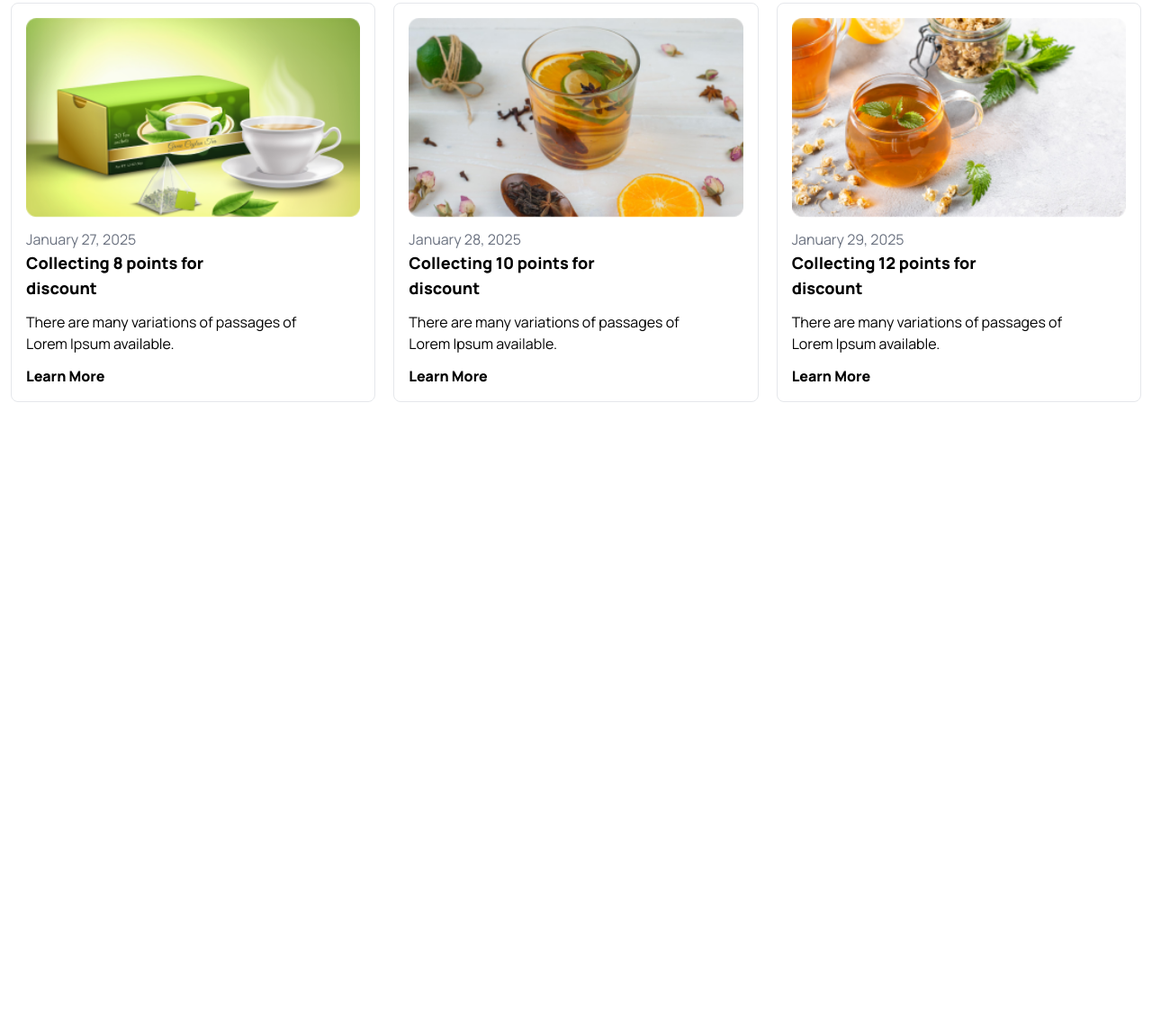
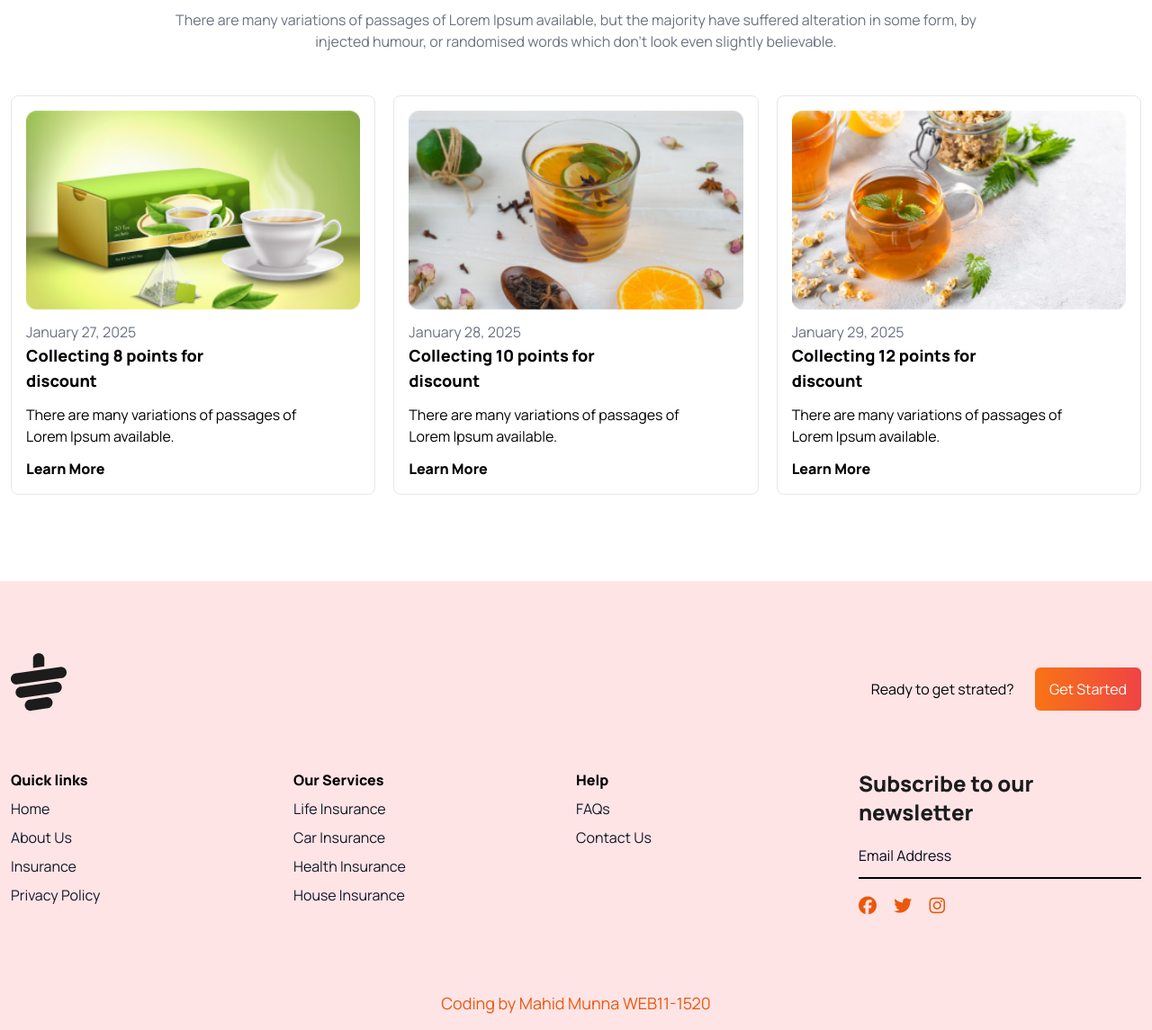
Before and after one commit to mahidmunna01/tea-house-website, a plain HTML site: page index.html in a window 1280 px wide. Shown: the part 1857-3002 px from the top of the page at 90% size. Before the commit the page ends 2304 px from the top, so only its background shows below. Drawn offline with nearby package versions, Linux system fonts and the light colour scheme; a web font is replaced by a local one.

Commit message:
Website Design Complete

```diff
--- a/index.html
+++ b/index.html
@@ -137,32 +137,40 @@
     </section>
 
     <!-- Product-card-two -->
-    <section class="px-3 pt-24 grid lg:grid-cols-2 gap-6">
+    <section class="px-3 pt-24 lg:pt-36 grid  lg:grid-cols-2 gap-6">
 
       <!-- left-side -->
-      <!-- <div class="grid lg:grid-cols-2 gap-0">
-             <div class="w-[238px] h-[136px] bg-gradient-to-r from-[#ec3c3ca4] to-[#df732bb4] rounded-lg"></div>
-             <div class="w-[238px]  bg-gradient-to-r from-[#ec3c3ca4] to-[#df732bb4] rounded-lg">
-               <img class="block mx-auto" src="images/fresh-1.png" alt="">
-             </div>
-             <div class="w-[238px]  bg-gradient-to-r from-[#ec3c3ca4] to-[#df732bb4] rounded-lg">
-               <img class="block mx-auto" src="images/fresh-2.png" alt="">
-             </div>
-            <div class="w-[238px] h-[136px] bg-gradient-to-r from-[#ec3c3ca4] to-[#df732bb4] rounded-lg"></div>
-          </div>  -->
+      <div class="grid grid-cols-2 grid-rows-3 gap-4">
+        <div
+          class="h-38 bg-gradient-to-r from-[#a81e1e2c] to-[#e268115a] rounded-lg  hover:from-orange-500 hover:to-red-500 cursor-pointer">
+        </div>
+        <div
+          class="bg-gradient-to-r from-yellow-200 to-[#df732bb4] rounded-lg row-span-2  hover:from-orange-500 hover:to-red-500 cursor-pointer">
+          <img class=" p-5 mx-auto" src="images/fresh-1.png" alt="">
+        </div>
+        <div
+          class=" bg-gradient-to-r from-gray-200 to-gray-200 rounded-lg row-span-2  hover:from-orange-500 hover:to-red-500 cursor-pointer">
+          <img class="p-5 mx-auto" src="images/fresh-2.png" alt="">
+        </div>
+        <div
+          class="h-38 bg-gradient-to-r from-[#a81e1e2c] to-[#e268115a] rounded-lg  hover:from-orange-500 hover:to-red-500 cursor-pointer">
+        </div>
+      </div>
       <!-- right-side -->
       <div>
         <h3 class="text-[#1C1C1C] text-2xl lg:text-4xl font-extrabold  mb-5">Great Tea, Freshly <br>Presented</h3>
-        <p class="text-gray-500 mb-5">The meaning of gong cha is chanese is to provide the best tea to emperor from all
+        <p class="text-gray-500 mb-6">The meaning of gong cha is chanese is to provide the best tea to emperor from all
           possessions . It represents the
           highest quality and self expectation. Establishing in 2006, Gong cha had been deeply appreciated by its
           custoers because
           of good words of mouth and unique customized service orginated from Taiwan.</p>
-        <h4 class="text-xl text-[#1C1C1C] font-extrabold  mb-5">Unique Taste</h4>
-        <p class="text-gray-500 mb-5">A Unique and different style from other teapots gives a luxurious and minimalist
+        <h4 class="text-xl text-[#1C1C1C] font-extrabold  mb-6">Unique Taste</h4>
+        <p class="text-gray-500 mb-5">A Unique and different style from other teapots gives a<br> luxurious and
+          minimalist
           impression</p>
-        <h4 class="text-xl text-[#1C1C1C] font-extrabold  mb-5">Premium Quality</h4>
-        <p class="text-gray-500 mb-5">Premium Quality that makes tea more elegant and more durable when you use it.</p>
+        <h4 class="text-xl text-[#1C1C1C] font-extrabold  mb-6">Premium Quality</h4>
+        <p class="text-gray-500 mt-6">Premium Quality that makes tea more elegant and more <br> durable when you use it.
+        </p>
       </div>
     </section>
     <!-- News Section -->
@@ -202,7 +210,66 @@
         </div>
     </section>
   </main>
-  <footer>
+  <!-- main-close -->
+
+  <!-- footer start -->
+  <footer class=" pt-4 mt-24 bg-rose-100">
+    <section class="max-w-7xl mx-auto px-3 py-16 ">
+      <div class="lg:flex justify-between items-center">
+        <div><img src="images/cup.png" alt=""></div>
+        <div>
+          <p class="pt-2 lg:inline mr-5">Ready to get strated?</p>
+          <button class="mt-4 bg-gradient-to-r from-orange-500 to-red-500 text-white py-3 p-4 rounded-md">Get
+            Started</button>
+        </div>
+      </div>
+      <div class="pt-16  grid grid-cols-2 lg:grid-cols-4">
+        <div>
+          <h3 class="font-extrabold mb-2">Quick links</h3>
+          <ul>
+            <li class="mb-2"><a href="#" class="text-gray-900">Home</a></li>
+            <li class="mb-2"><a href="#" class="text-gray-900">About Us</a></li>
+            <li class="mb-2"><a href="#" class="text-gray-900">Insurance</a></li>
+            <li class="mb-2"><a href="#" class="text-gray-900">Privacy Policy</a></li>
+          </ul>
+        </div>
+        <div>
+          <h3 class="font-extrabold mb-2">Our Services</h3>
+          <ul>
+            <li class="mb-2"><a href="#" class="text-gray-900">Life Insurance</a></li>
+            <li class="mb-2"><a href="#" class="text-gray-900">Car Insurance</a></li>
+            <li class="mb-2"><a href="#" class="text-gray-900">Health Insurance</a></li>
+            <li class="mb-2"><a href="#" class="text-gray-900">House Insurance</a></li>
+          </ul>
+        </div>
+        <div>
+          <h3 class="font-extrabold mb-2">Help</h3>
+          <ul>
+            <li class="mb-2"><a href="#" class="text-gray-900">FAQs</a></li>
+            <li class="mb-2"><a href="#" class="text-gray-900">Contact Us</a></li>
+          </ul>
+        </div>
+        <div>
+          <div>
+            <h3 class="text-[#1C1C1C] text-2xl font-extrabold ">Subscribe to our<br>newsletter</h3>
+          </div>
+          <div class="mt-5">
+            <input class="w-full placeholder-slate-950 pb-3 outline-none border-b-2 border-black  bg-rose-100"
+              type="email" name="" id="" placeholder="Email Address">
+          </div>
+          <div class="mt-4">
+            <a href=""><i class="fa-brands fa-facebook mr-4 text-orange-600 text-xl"></i></a>
+            <a href=""><i class="fa-brands fa-twitter mr-4 text-orange-600 text-xl"></i></a>
+            <a href=""><i class="fa-brands fa-instagram mr-4 text-orange-600 text-xl"></i></a>
+          </div>
+        </div>
+      </div>
+    </section>
+
+    <section class="max-w-7xl mx-auto px-3 py-4 text-center">
+      <p><a href="https://github.com/mahidmunna01" class="text-xs lg:text-lg text-orange-600">Coding by Mahid Munna
+          WEB11-1520</a></p>
+    </section>
   </footer>
 </body>
 
```
